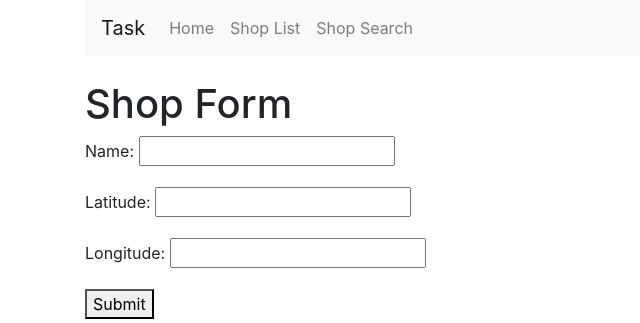
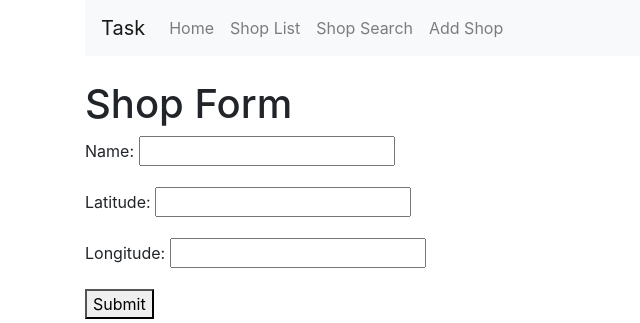
Before and after one commit to Tmahn001/Shop-Task, a Django app: page /create/ in a window 1280 px wide. Shown: the top 323 px of the page, without its empty margins (0-640 px from the left). Run offline with Django 4.2, Linux system fonts and the light colour scheme; some libraries are stand-ins or nearby versions.

Commit message:
craete-link and csrf-fix

```diff
--- a/config/settings.py
+++ b/config/settings.py
@@ -125,3 +125,4 @@ STATIC_ROOT =os.path.join(BASE_DIR, 'staticfiles')
 # https://docs.djangoproject.com/en/4.1/ref/settings/#default-auto-field
 
 DEFAULT_AUTO_FIELD = 'django.db.models.BigAutoField'
+CSRF_TRUSTED_ORIGINS = ['https://*.web-production-467b.up.railway.app','https://*.127.0.0.1']
--- a/templates/base.html
+++ b/templates/base.html
@@ -22,6 +22,11 @@
                     </li>
                     <li class="nav-item">
                         <a class="nav-link" href="{% url 'shop_search' %}">Shop Search</a>
+
+                    </li>
+                    <li class="nav-item">
+
+                        <a class="nav-link" href="{% url 'shop_create' %}">Add Shop</a>
                     </li>
                 </ul>
             </div>
```
